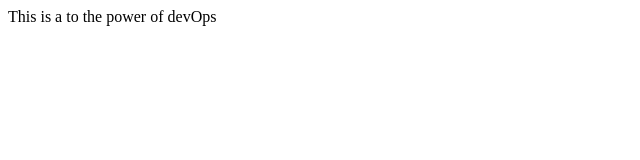
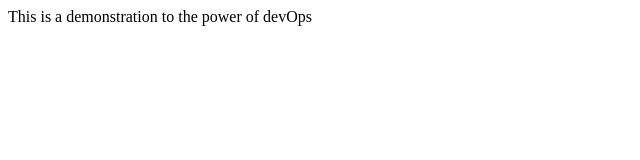
Before and after one commit to nishantGcode10/devOps, a plain HTML site: page index.html in a window 1280 px wide. Shown: the whole page, without its empty margins (0-640 px from the left). Drawn offline with Linux system fonts and the light colour scheme.

Commit message:
Update index.html

```diff
--- a/index.html
+++ b/index.html
@@ -7,6 +7,6 @@
     <title>Document</title>
 </head>
 <body>
-    This is a  to the power of devOps
+    This is a demonstration to the power of devOps
 </body>
 </html>
```
